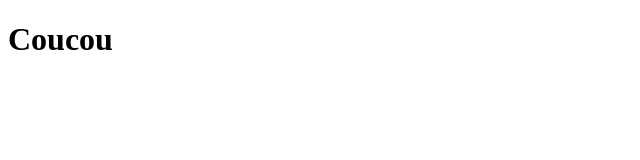
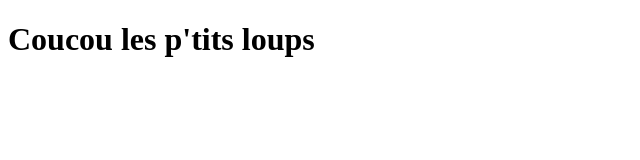
Before and after one commit to alexisben/mmi2027-museum, a plain HTML site: page index.html in a window 1280 px wide. Shown: the whole page, without its empty margins (0-640 px from the left). Drawn offline with Linux system fonts and the light colour scheme.

Commit message:
modification

```diff
--- a/index.html
+++ b/index.html
@@ -6,6 +6,6 @@
   <title>Document</title>
 </head>
 <body>
-  <h1>Coucou</h1>
+  <h1>Coucou les p'tits loups</h1>
 </body>
 </html>
```
